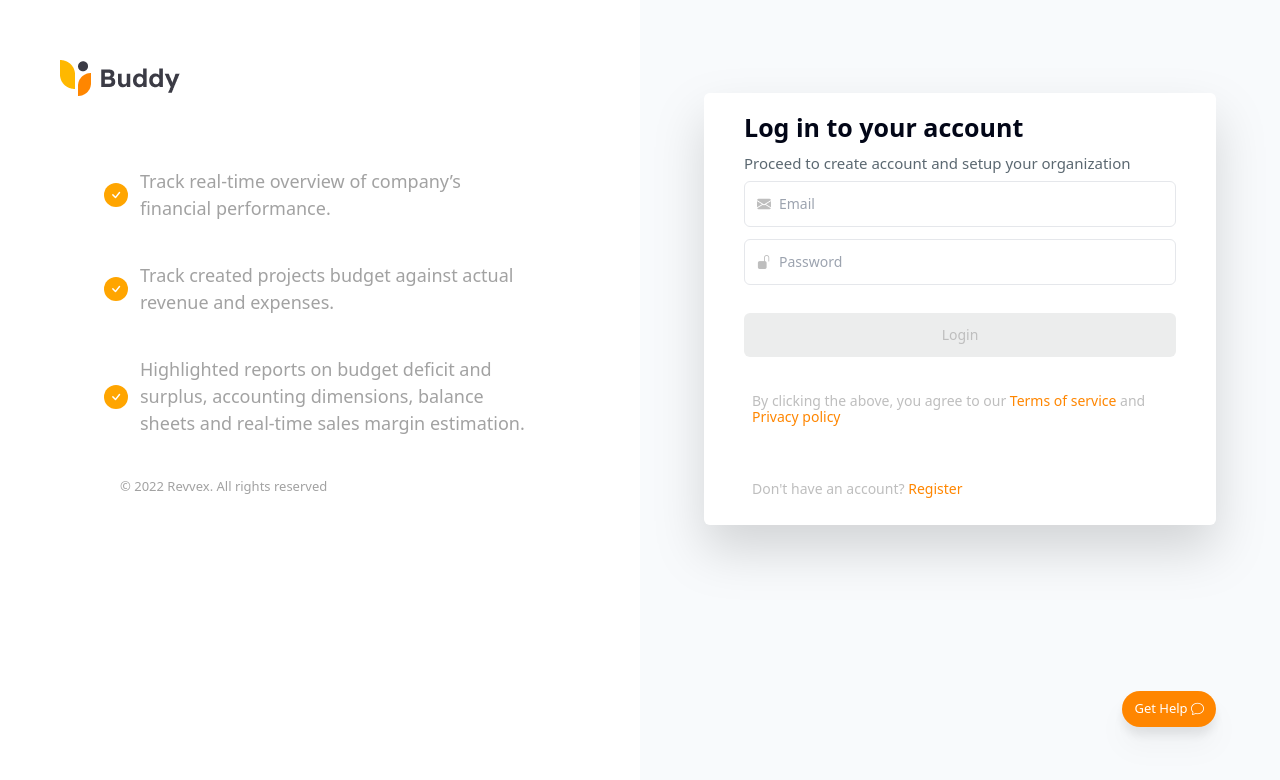
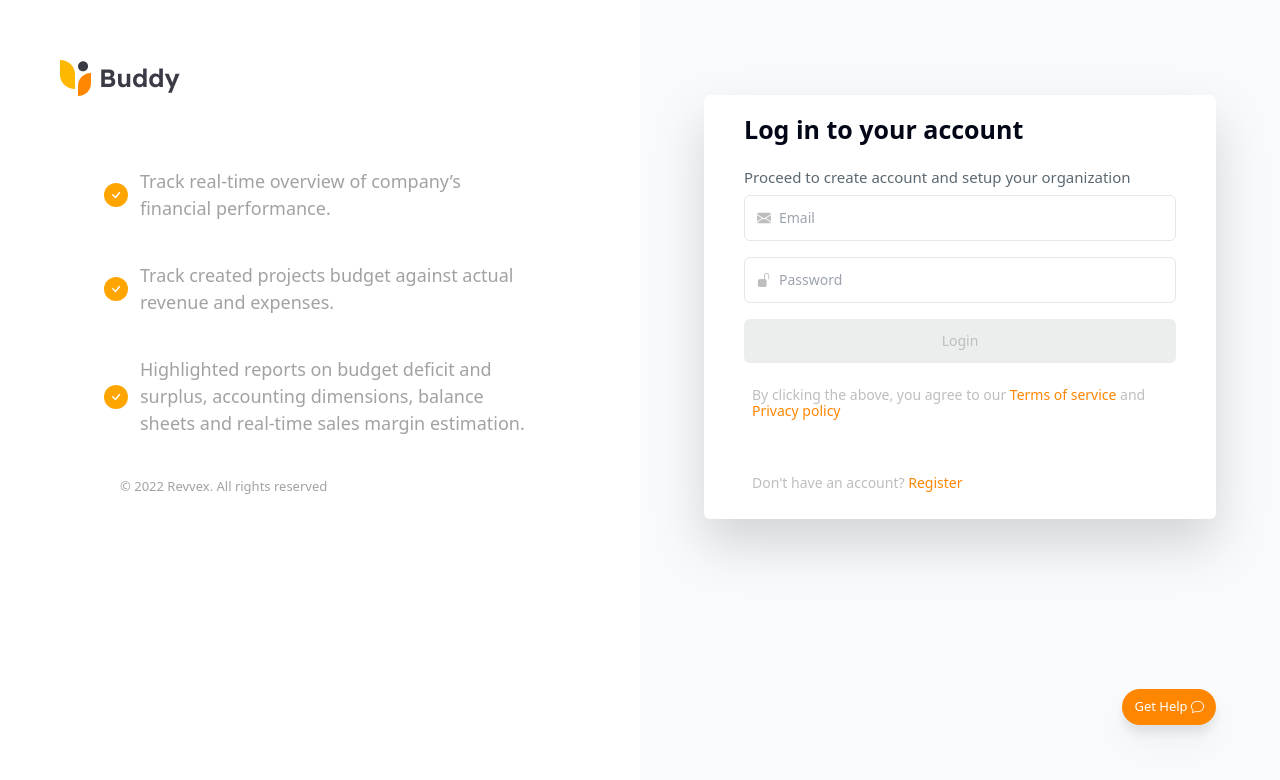
Before and after one commit to Ayomide247/Admin-Dashboard, a website: page index.html in a window 1280 px wide. Drawn offline with nearby package versions, Linux system fonts and the light colour scheme.

Commit message:
minor change to login,register page

```diff
--- a/index.html
+++ b/index.html
@@ -48,25 +48,25 @@
         </div>
 
         <div class="lg:h-[100vh] lg:w-full lg:bg-[#F8FAFC] grid justify-center items-center ">
-            <div class="block py-5 px-2 lg:px-10 bg-white leading-3 drop-shadow-2xl my-5 mx-5 md:text-[25px]  lg:mx-auto lg:w-full lg:max-w-lg lg:rounded-md">
+            <div class="block py-5 px-4 lg:px-10 bg-white leading-3 drop-shadow-xl md:drop-shadow-2xl my-5 mx-5 md:text-[25px] lg:mx-auto lg:w-full lg:max-w-lg lg:rounded-md">
                 <h1 class=" font-semibold text-xl md:text-[25px]  text-slate-950">Log in to your account</h1>
-                <p class="text-[12px] md:text-[15px] font-normal md:mt-4">Proceed to create account and setup your organization</p>
+                <p class="text-[13px] md:text-[15px] font-normal mt-3 md:mt-7">Proceed to create account and setup your organization</p>
                 <form action="get" method="get">
 
-                    <div class=" flex gap-2 border-solid border-[1px] py-1 md:py-3 px-3 mt-3 rounded-md text-sm text-[#bebebe]">
+                    <div class=" flex gap-2 border-solid border-[1px] py-2 md:py-3 px-3 mt-3 rounded-md text-sm text-[#bebebe]">
                         <span><i class="bi bi-envelope-fill"></i></span>
                         <input type="text" placeholder="Email" class=" outline-none w-full  ">
                     </div>
-                    <div class=" flex gap-2 border-solid border-[1px] py-1 md:py-3 px-3 mt-3 rounded-md text-sm text-[#bebebe]">
+                    <div class=" flex gap-2 border-solid border-[1px] py-2 md:py-3 px-3 mt-4 rounded-md text-sm text-[#bebebe]">
                         <span><i class="bi bi-unlock-fill"></i></span>
                         <input type="text" placeholder="Password" class=" outline-none w-full ">
                     </div>
 
-                    <div class="bg-[#ECEDED] text-center my-7 rounded-md text-sm p-3 font-medium text-[#bebebe] cursor-pointer">Login</div>
+                    <div class="bg-[#ECEDED] text-center my-4 rounded-md text-sm p-3 font-medium text-[#bebebe] cursor-pointer">Login</div>
 
                     <p class="text-[14px] p-2 text-[#bebebe] leading-4 mb-10">By clicking the above, you agree to our <span class="text-[#FF8600]">Terms of service</span> and <span class="text-[#FF8600]">Privacy policy</span></p>
 
-                    <p class="text-[14px] p-2 text-[#bebebe] leading-4">Don't have an account? <span class="text-[#FF8600]">Register</span></p>
+                    <p class="text-[14px] p-2 text-[#bebebe] leading-4">Don't have an account? <a href="reg.html" class="text-[#FF8600]">Register</a></p>
 
                     <div class="md:hidden text-[11px] flex gap-3 justify-end  text-white mx-7 my-5">
                         <p class="bg-[#FF8600] drop-shadow-xl w-fit py-1 px-2 rounded-full">Get Help <span><i class="bi bi-chat"></i></span></p>
```
Also changed, not shown: dist/output.css.
